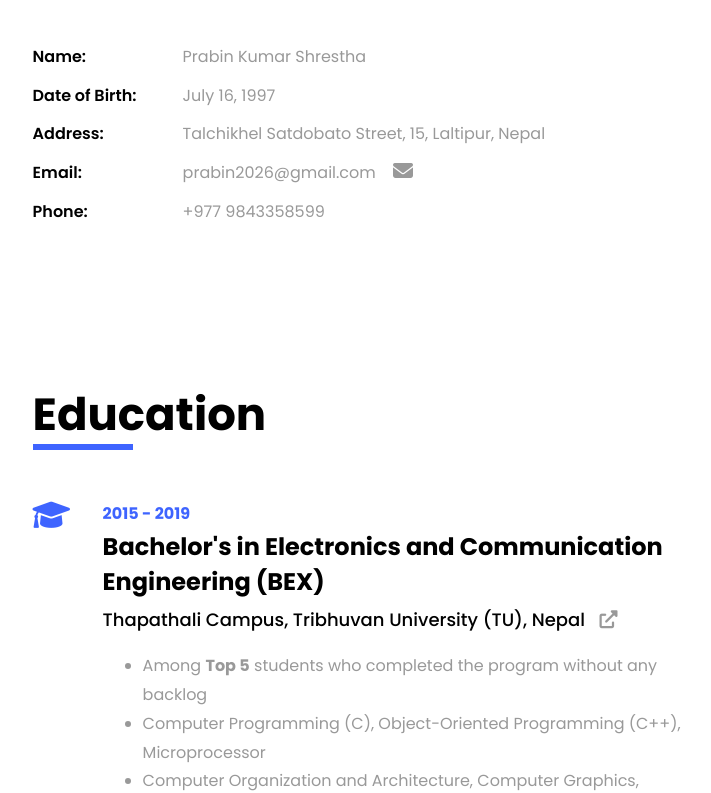
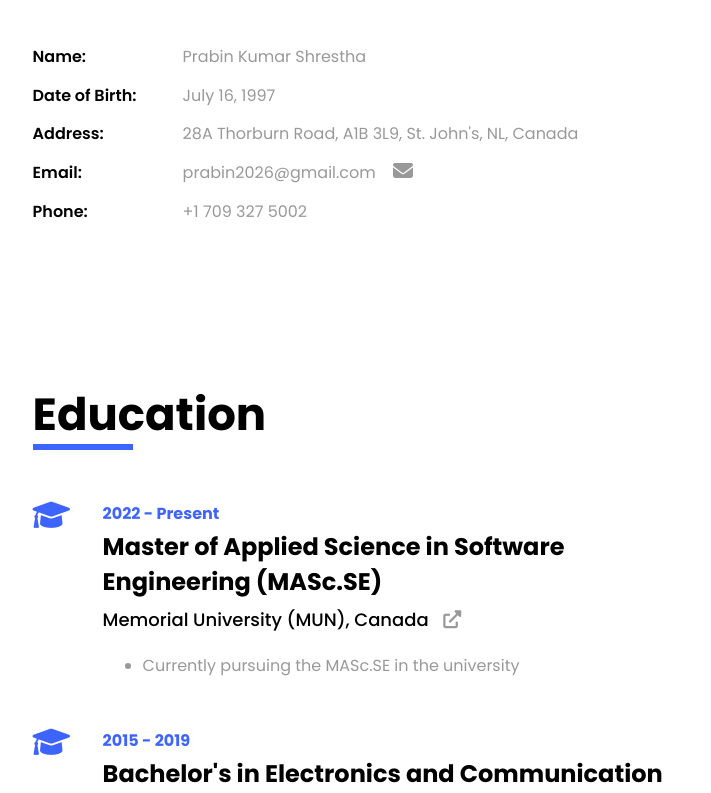
Before and after one commit to prabinKshrestha/pks-portfolio, an Angular app: page / in a window 1280 px wide. Shown: the part 1241-2034 px from the top of the page, without its empty margins (442-1153 px from the left). Built offline with nearby package versions, Linux system fonts and the light colour scheme.

Commit message:
update in the resume

```diff
--- a/projects/pks-site-client/src/app/components/abouts/about.component.html
+++ b/projects/pks-site-client/src/app/components/abouts/about.component.html
@@ -15,7 +15,7 @@
         </div>
         <div class="description-row">
             <span class="row-label">Address</span>
-            <span class="row-value">Talchikhel Satdobato Street, 15, Laltipur, Nepal</span>
+            <span class="row-value">28A Thorburn Road, A1B 3L9, St. John's, NL, Canada</span>
         </div>
         <div class="description-row">
             <span class="row-label">Email</span>
@@ -27,7 +27,7 @@
         </div>
         <div class="description-row">
             <span class="row-label">Phone</span>
-            <span class="row-value">+977 9843358599</span>
+            <span class="row-value">+1 709 327 5002</span>
         </div>
     </div>
 </div>
--- a/projects/pks-site-client/src/app/components/educations/education.component.html
+++ b/projects/pks-site-client/src/app/components/educations/education.component.html
@@ -1,6 +1,35 @@
 <div class="pks-education">
     <h2 class="section-title">Education</h2>
     <div class="list-container">
+        <div class="list-item" id="uniEducation">
+            <div class="left sub-topic-icon ">
+                <i class="fa-solid fa-graduation-cap"></i>
+            </div>
+            <div class="right">
+                <div class="right-top">
+                    <div class="right-left sub-topic-icon along-header">
+                        <i class="fa-solid fa-graduation-cap"></i>
+                    </div>
+                    <div class="right-right">
+                        <p class="date">2022 - Present</p>
+                        <h3 class="degree">
+                            Master of Applied Science in Software Engineering (MASc.SE)
+                        </h3>
+                        <h4 class="university">
+                            Memorial University (MUN), Canada
+                            <a class="link-opener" href="https://www.mun.ca/" target="_blank">
+                                <i class="fa-solid fa-up-right-from-square"></i>
+                            </a>
+                        </h4>
+                    </div>
+                </div>
+                <div class="description">
+                    <ul>
+                        <li>Currently pursuing the MASc.SE in the university</li>
+                    </ul>
+                </div>
+            </div>
+        </div>
         <div class="list-item" id="collegeEducation">
             <div class="left sub-topic-icon ">
                 <i class="fa-solid fa-graduation-cap"></i>
--- a/projects/pks-site-client/src/app/components/experiences/experience.component.html
+++ b/projects/pks-site-client/src/app/components/experiences/experience.component.html
@@ -11,7 +11,7 @@
                         <i class="fa-solid fa-briefcase"></i>
                     </div>
                     <div class="right-right">
-                        <p class="date">September, 2019 - Present</p>
+                        <p class="date">September, 2019 - August, 2022</p>
                         <h3 class="designation">Software Development Engineer</h3>
                         <h4 class="office">
                             Dolphin Dive Technology Pvt. Ltd.
@@ -97,7 +97,7 @@
                         <i class="fa-solid fa-briefcase"></i>
                     </div>
                     <div class="right-right">
-                        <p class="date">April, 2020 - Present</p>
+                        <p class="date">April, 2020 - August, 2022</p>
                         <h3 class="designation">Freelancer - Software Development </h3>
                         <h4 class="office">
                             Riham of Information Technology, Saudi Arabia
```
